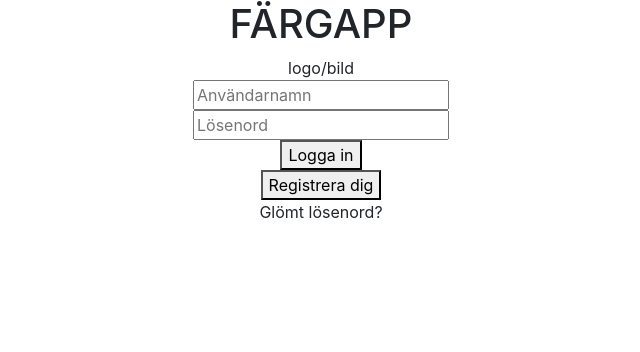
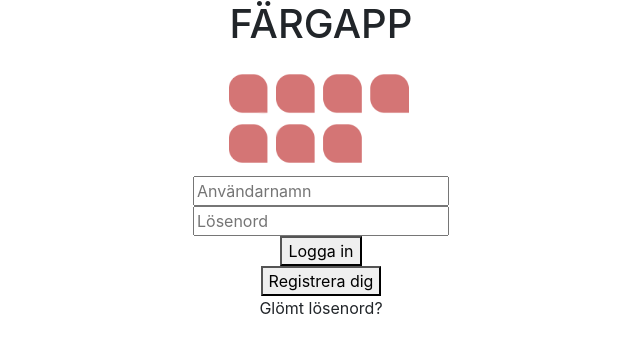
Before and after one commit to rebeckaalsterlind/save_colours, a React (Create React App) app: page / in a window 1280 px wide. Shown: the top 352 px of the page, without its empty margins (319-959 px from the left). Built offline with nearby package versions, Linux system fonts and the light colour scheme.

Commit message:
adding logo

```diff
--- a/src/components/LogInPage/Logo.tsx
+++ b/src/components/LogInPage/Logo.tsx
@@ -1,8 +1,13 @@
-export default function Logo () {
+import * as banner from '../../img/logo.png';
+
+export default function Logo() {
+
+    const img = banner.default;
     return (
-        <>
-            <h1>FÄRGAPP</h1>
-            <div>logo/bild</div>
-        </>
+
+            <div>
+                <h1>FÄRGAPP</h1>
+                <img src={img} style={{ width: 200 }} alt="logo" className="" />
+            </div>
     )
 }
```
Also changed, not shown: src/img/logo.png (added).
